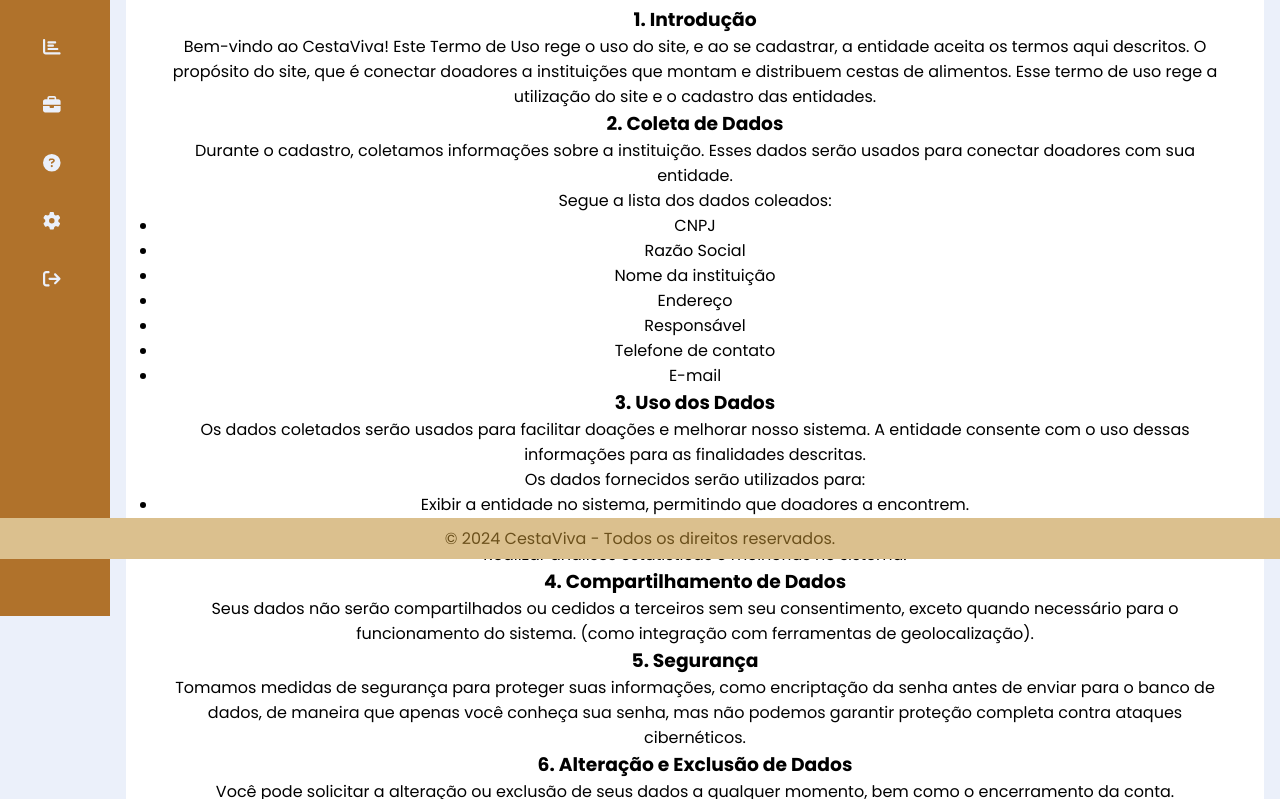
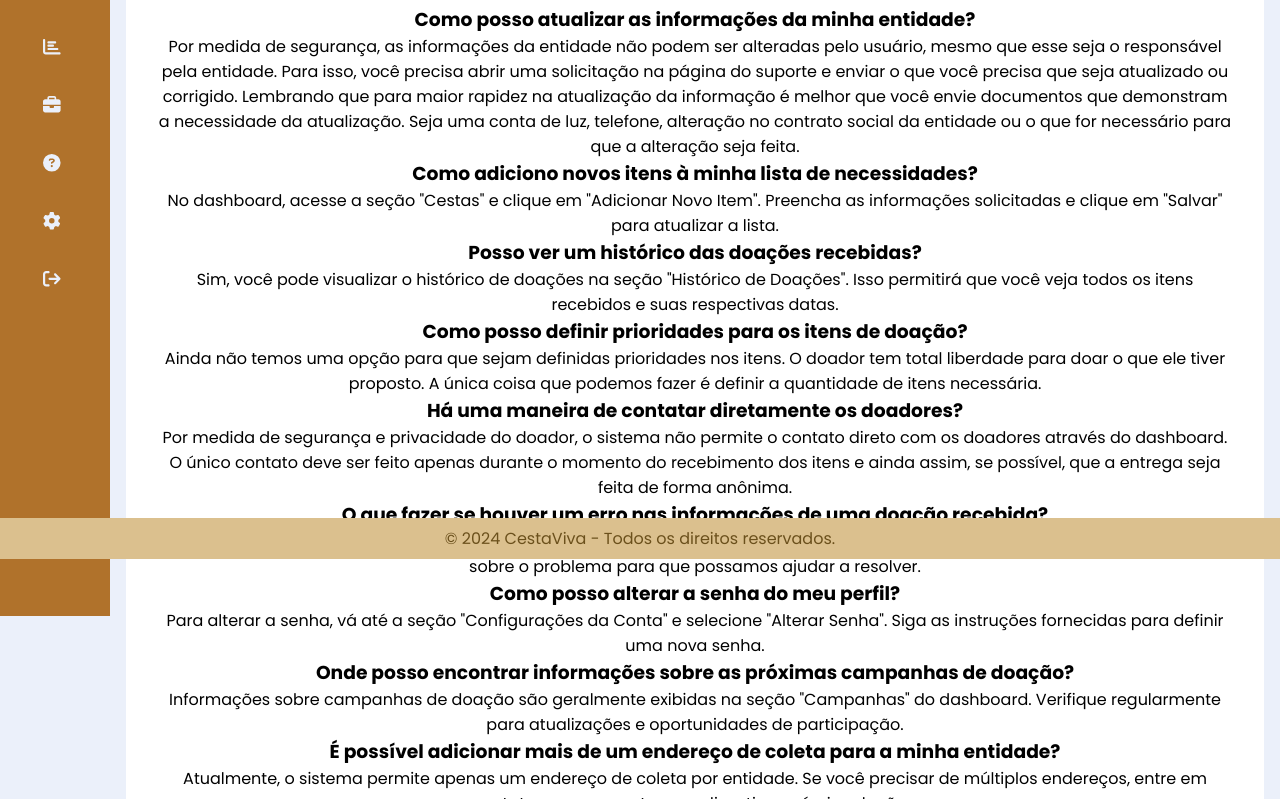
Before and after one commit to Amicuchi/CestaViva, a React (Vite) app: page /dashboard/faq in a window 1280 px wide. Shown: the part 241-1040 px from the top of the page. Built offline with nearby package versions, Linux system fonts and the light colour scheme.

Commit message:
Inclusão de possíveis perguntas frequentes

```diff
--- a/src/components/dashboardComponents/FAQ.jsx
+++ b/src/components/dashboardComponents/FAQ.jsx
@@ -6,49 +6,37 @@ export default function DashboardFAQ() {
             <div className="card--container">
                 <h2>Perguntas Frequentes</h2>
                 <div>
-                    <h3>1. Introdução</h3>
-                    <p>Bem-vindo ao CestaViva! Este Termo de Uso rege o uso do site, e ao se cadastrar, a entidade aceita os termos aqui descritos. O propósito do site, que é conectar doadores a instituições que montam e distribuem cestas de alimentos. Esse termo de uso rege a utilização do site e o cadastro das entidades.</p>
+                    <h3>Como posso atualizar as informações da minha entidade?</h3>
+                    <p>Por medida de segurança, as informações da entidade não podem ser alteradas pelo usuário, mesmo que esse seja o responsável pela entidade. Para isso, você precisa abrir uma solicitação na página do suporte e enviar o que você precisa que seja atualizado ou corrigido. Lembrando que para maior rapidez na atualização da informação é melhor que você envie documentos que demonstram a necessidade da atualização. Seja uma conta de luz, telefone, alteração no contrato social da entidade ou o que for necessário para que a alteração seja feita.</p>
 
-                    <h3>2. Coleta de Dados</h3>
-                    <p>Durante o cadastro, coletamos informações sobre a instituição. Esses dados serão usados para conectar doadores com sua entidade.</p>
-                    <p>Segue a lista dos dados coleados:</p>
-                    <ul>
-                        <li>CNPJ</li>
-                        <li>Razão Social</li>
-                        <li>Nome da instituição</li>
-                        <li>Endereço</li>
-                        <li>Responsável</li>
-                        <li>Telefone de contato</li>
-                        <li>E-mail</li>
-                    </ul>
+                    <h3>Como adiciono novos itens à minha lista de necessidades?</h3>
+                    <p>No dashboard, acesse a seção &quot;Cestas&quot; e clique em &quot;Adicionar Novo Item&quot;. Preencha as informações solicitadas e clique em &quot;Salvar&quot; para atualizar a lista.</p>
 
-                    <h3>3. Uso dos Dados</h3>
-                    <p>Os dados coletados serão usados para facilitar doações e melhorar nosso sistema. A entidade consente com o uso dessas informações para as finalidades descritas.</p>
+                    <h3>Posso ver um histórico das doações recebidas?</h3>
+                    <p>Sim, você pode visualizar o histórico de doações na seção &quot;Histórico de Doações&quot;. Isso permitirá que você veja todos os itens recebidos e suas respectivas datas.</p>
 
-                    <p>Os dados fornecidos serão utilizados para:</p>
-                    <ul>
-                        <li>Exibir a entidade no sistema, permitindo que doadores a encontrem.</li>
-                        <li>Comunicar sobre possíveis doações e novas oportunidades.</li>
-                        <li>Realizar análises estatísticas e melhorias no sistema.</li>
-                    </ul>
+                    <h3>Como posso definir prioridades para os itens de doação?</h3>
+                    <p>Ainda não temos uma opção para que sejam definidas prioridades nos itens. O doador tem total liberdade para doar o que ele tiver proposto. A única coisa que podemos fazer é definir a quantidade de itens necessária.</p>
 
-                    <h3>4. Compartilhamento de Dados</h3>
-                    <p>Seus dados não serão compartilhados ou cedidos a terceiros sem seu consentimento, exceto quando necessário para o funcionamento do sistema. (como integração com ferramentas de geolocalização).</p>
+                    <h3>Há uma maneira de contatar diretamente os doadores?</h3>
+                    <p>Por medida de segurança e privacidade do doador, o sistema não permite o contato direto com os doadores através do dashboard. O único contato deve ser feito apenas durante o momento do recebimento dos itens e ainda assim, se possível, que a entrega seja feita de forma anônima.</p>
 
-                    <h3>5. Segurança</h3>
-                    <p>Tomamos medidas de segurança para proteger suas informações, como encriptação da senha antes de enviar para o banco de dados, de maneira que apenas você conheça sua senha, mas não podemos garantir proteção completa contra ataques cibernéticos.</p>
+                    <h3>O que fazer se houver um erro nas informações de uma doação recebida?</h3>
+                    <p>Se você encontrar um erro, entre em contato com o suporte técnico através da seção &quot;Suporte&quot; no dashboard. Forneça detalhes sobre o problema para que possamos ajudar a resolver.</p>
 
-                    <h3>6. Alteração e Exclusão de Dados</h3>
-                    <p>Você pode solicitar a alteração ou exclusão de seus dados a qualquer momento, bem como o encerramento da conta.</p>
+                    <h3>Como posso alterar a senha do meu perfil?</h3>
+                    Para alterar a senha, vá até a seção &quot;Configurações da Conta&quot; e selecione &quot;Alterar Senha&quot;. Siga as instruções fornecidas para definir uma nova senha.
 
-                    <h3>7. Responsabilidades da Entidade</h3>
-                    <p>A entidade concorda em fornecer informações corretas e utilizar o sistema de forma legítima. Utilizar o site de acordo com os propósitos estabelecidos, não se envolvendo em atividades fraudulentas.</p>
+                    <h3>Onde posso encontrar informações sobre as próximas campanhas de doação?</h3>
+                    <p>Informações sobre campanhas de doação são geralmente exibidas na seção &quot;Campanhas&quot; do dashboard. Verifique regularmente para atualizações e oportunidades de participação.</p>
 
-                    <h3>8. Modificações nos Termos</h3>
-                    <p>Este termo poderá ser alterado a qualquer momento. Caso seja, as mudanças serão comunicadas pelo site.</p>
+                    <h3>É possível adicionar mais de um endereço de coleta para a minha entidade?</h3>
+                    <p>Atualmente, o sistema permite apenas um endereço de coleta por entidade. Se você precisar de múltiplos endereços, entre em contato com o suporte para discutir possíveis soluções.</p>
 
-                    <h3>9. Contato</h3>
-                    <p>Em caso de dúvidas, entre em contato pelo [e-mail/telefone] para assistência.</p>
+
+                    <h3>Como posso desativar a minha conta?</h3>
+                    <p>Para desativar sua conta, vá até a seção &quot;Configurações da Conta&quot; e selecione &quot;Desativar Conta&quot;. Siga as instruções para confirmar a desativação.</p>
+
                     <hr />
                 </div>
             </div>
```
